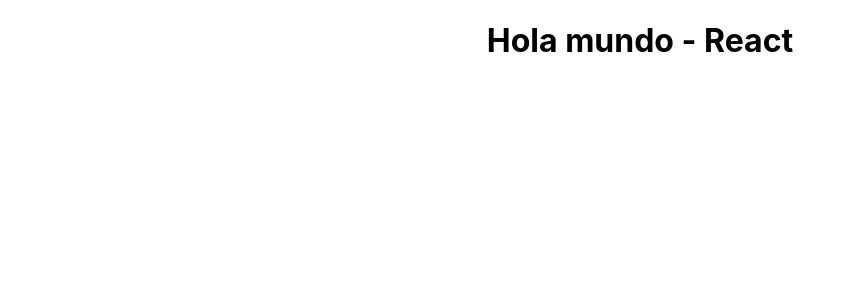
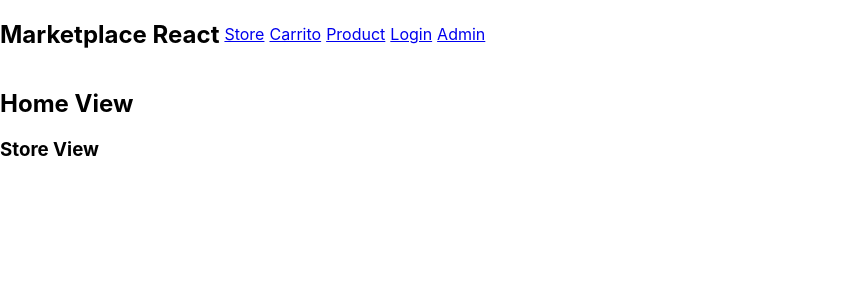
Before and after one commit to anpelodo/MarketPlace-react-ciclo4, a React (Create React App) app: page /home in a window 1280 px wide. Shown: the top 300 px of the page, without its empty margins (0-855 px from the left). Built offline with nearby package versions, Linux system fonts and the light colour scheme.

Commit message:
Se integra todo en el componente App

```diff
--- a/src/App.js
+++ b/src/App.js
@@ -1,11 +1,46 @@
+import React from "react";
 import "./App.scss";
 
-function App() {
+import {
+  BrowserRouter as Router,
+  Switch,
+  Route,
+  Redirect,
+} from "react-router-dom";
+
+import HomeView from "./modules/home/HomeView";
+import AuthView from "./modules/auth/AuthView";
+import AdminView from "./modules/admin/AdminView";
+import NoMatch from "./modules/common/NoMatch";
+
+export default function App() {
   return (
-    <div className="App">
-      <h1>Hola mundo - React</h1>
-    </div>
+    <Router>
+      <Switch>
+        <Route exact path="/">
+          <Redirect to="/home" />
+        </Route>
+
+        <Route path="/home">
+          <HomeView />
+        </Route>
+
+        <Route path="/auth">
+          <AuthView />
+        </Route>
+
+        <Route path="/admin">
+          <AdminView />
+        </Route>
+
+        <Route path="/404-not-found">
+          <NoMatch />
+        </Route>
+
+        <Route path="*">
+          <Redirect to="/404-not-found" />
+        </Route>
+      </Switch>
+    </Router>
   );
 }
-
-export default App;
```
